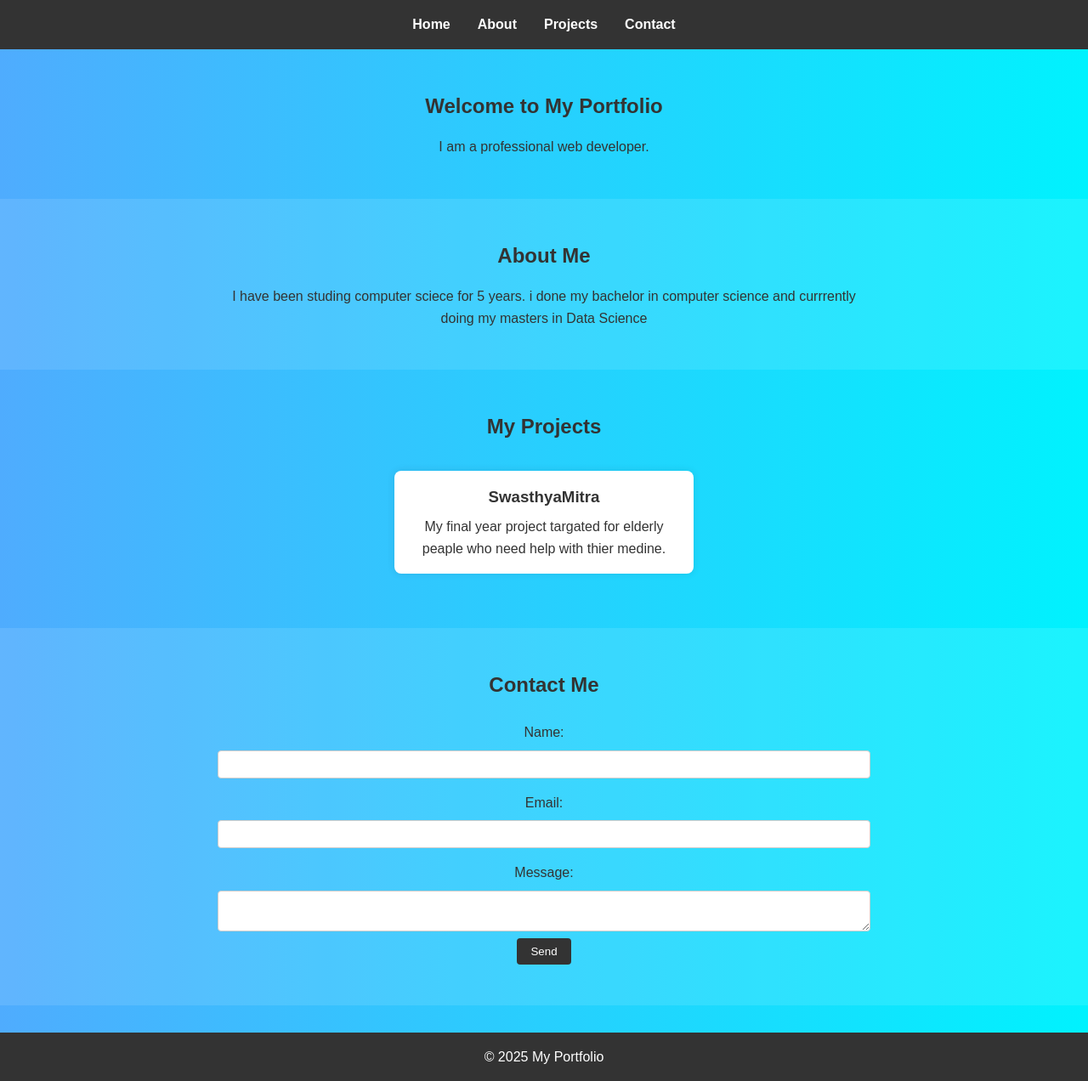
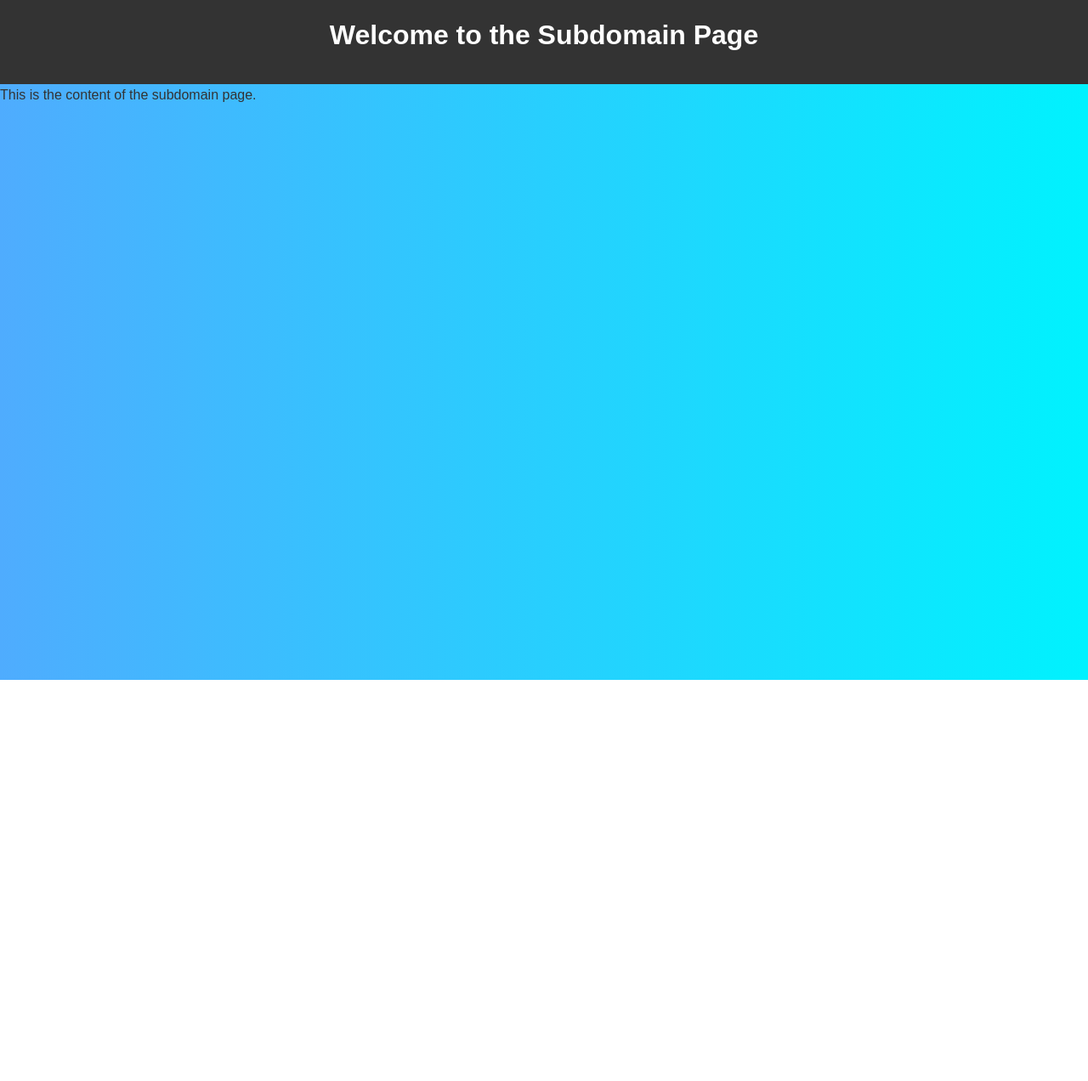
Before and after one commit to FallenKnight001/Sanket.io, a plain HTML site: page index.html in a window 1280 px wide. Shown: the whole page at 85% size. After the commit the page ends 800 px from the top, so only its background shows below. Drawn offline with Linux system fonts and the light colour scheme.

Commit message:
Update index.html

```diff
--- a/index.html
+++ b/index.html
@@ -3,60 +3,15 @@
 <head>
     <meta charset="UTF-8">
     <meta name="viewport" content="width=device-width, initial-scale=1.0">
-    <title>My Portfolio</title>
+    <title>Subdomain Page</title>
     <link rel="stylesheet" href="style.css">
 </head>
 <body>
     <header>
-        <nav>
-            <ul>
-                <li><a href="#home">Home</a></li>
-                <li><a href="#about">About</a></li>
-                <li><a href="#projects">Projects</a></li>
-                <li><a href="#contact">Contact</a></li>
-            </ul>
-        </nav>
+        <h1>Welcome to the Subdomain Page</h1>
     </header>
-    <section id="home" class="section">
-        <div class="content">
-            <h1>Welcome to My Portfolio</h1>
-            <p>I am a professional web developer.</p>
-        </div>
+    <section>
+        <p>This is the content of the subdomain page.</p>
     </section>
-    <section id="about" class="section">
-        <div class="content">
-            <h2>About Me</h2>
-            <p>I have been studing computer sciece for 5 years. i done my bachelor in computer science and currrently doing my masters in Data Science </p>
-        </div>
-    </section>
-    <section id="projects" class="section">
-        <div class="content">
-            <h2>My Projects</h2>
-            <div class="projects-container">
-                <div class="project">
-                    <h3>SwasthyaMitra</h3>
-                    <p>My final year project targated for elderly peaple who need help with thier medine.</p>
-                </div>
-
-            </div>
-        </div>
-    </section>
-    <section id="contact" class="section">
-        <div class="content">
-            <h2>Contact Me</h2>
-            <form action="#" method="post">
-                <label for="name">Name:</label>
-                <input type="text" id="name" name="name" required>
-                <label for="email">Email:</label>
-                <input type="email" id="email" name="email" required>
-                <label for="message">Message:</label>
-                <textarea id="message" name="message" required></textarea>
-                <button type="submit">Send</button>
-            </form>
-        </div>
-    </section>
-    <footer>
-        <p>&copy; 2025 My Portfolio</p>
-    </footer>
 </body>
 </html>
```
